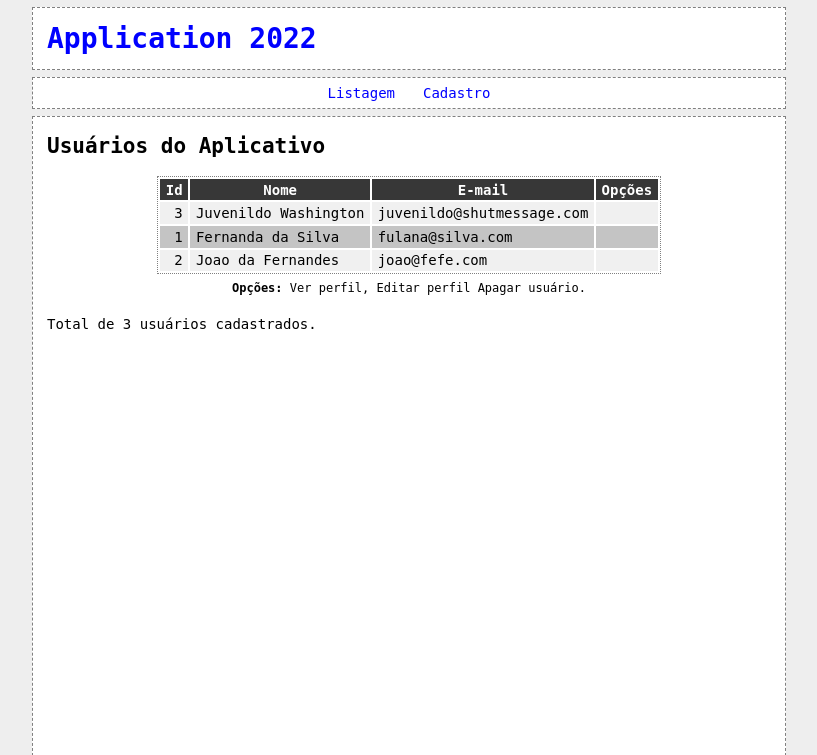
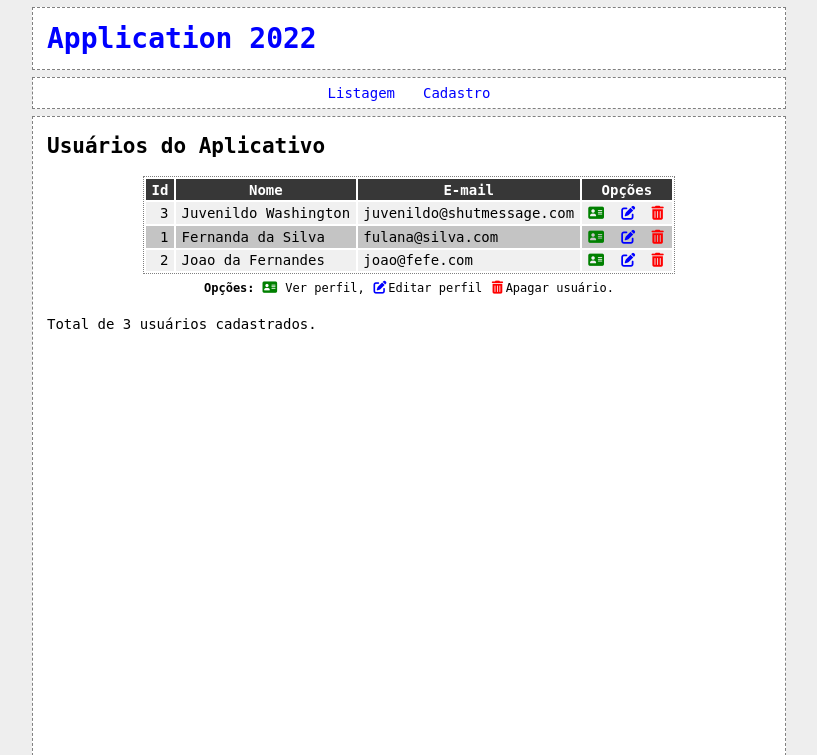
Before and after one commit to rodrigocampbellti/crud, a PHP site: page / in a window 1280 px wide. Shown: the top 755 px of the page, without its empty margins (231-1048 px from the left). Run offline with PHP 8.4, Linux system fonts and the light colour scheme; data comes from the database, SQL or seed files in the repository; some libraries are stand-ins or nearby versions.

Commit message:
Add files via upload

```diff
--- a/htdocs/index.php
+++ b/htdocs/index.php
@@ -66,6 +66,7 @@ else $page_title = 'CRUD Usuário';
     echo $page_css;
     ?>
 
+<link rel="stylesheet" href="https://cdnjs.cloudflare.com/ajax/libs/font-awesome/6.1.2/css/all.min.css">
 
     <title><?php echo $page_title ?></title>
 </head>
```
Also changed, not shown: htdocs/css/form.css (+3 -9 lines), htdocs/css/style.css (+1 -17 lines).
